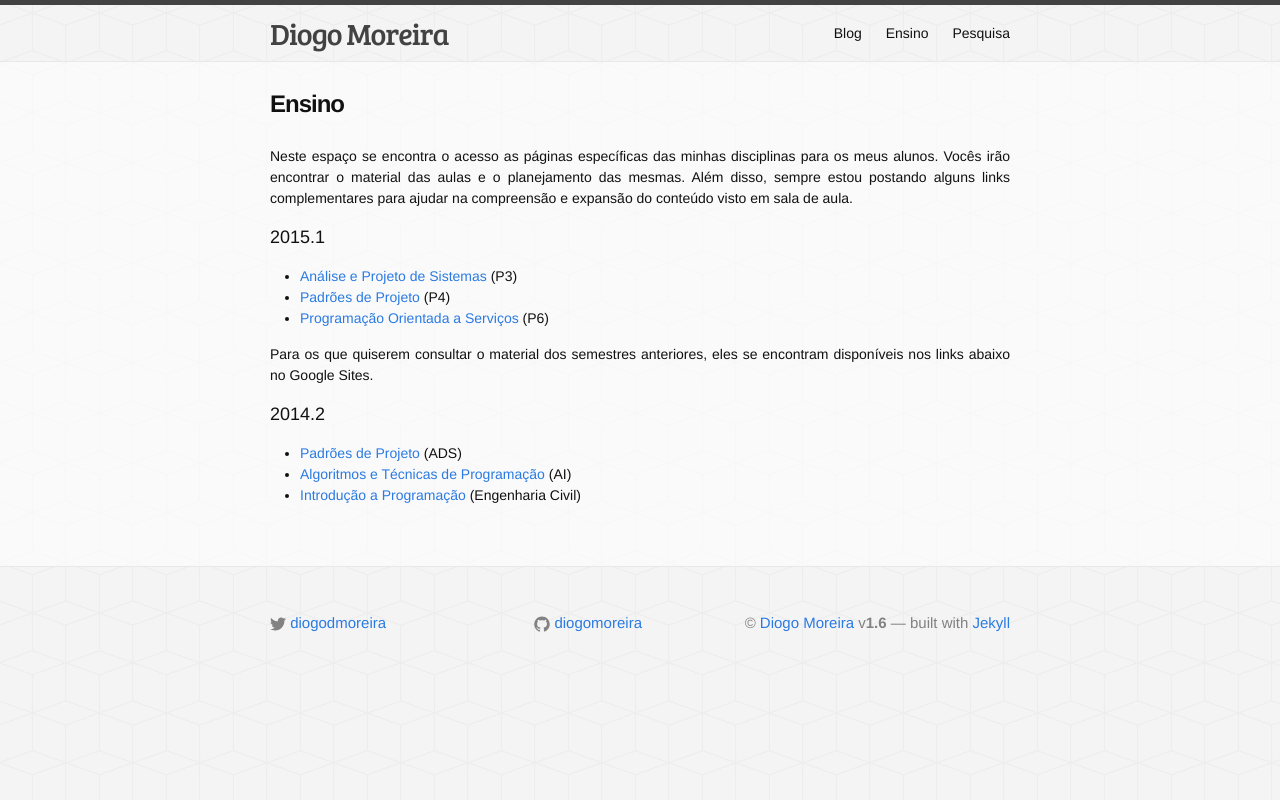
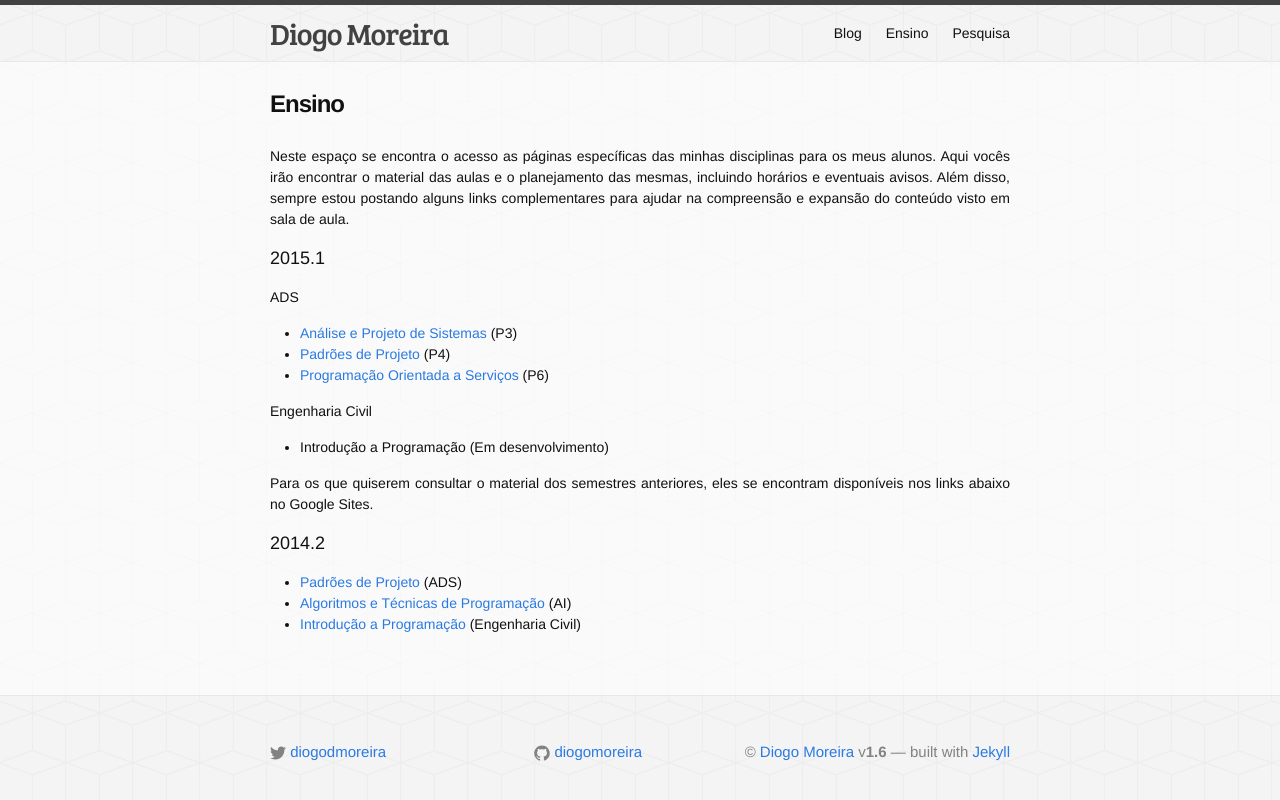
Before and after one commit to ricardojob/diogomoreira.github.io, a Jekyll site: the page built from subjects/index.md, in a window 1280 px wide. Shown: the top 800 px of the page. Built offline with Jekyll 4.4.1, drawn with Linux system fonts in a browser that asks for light colours.

Commit message:
Adding a new subject

```diff
--- a/subjects/index.md
+++ b/subjects/index.md
@@ -5,13 +5,18 @@ navigation: true
 permalink: /ensino/
 ---
 
-Neste espaço se encontra o acesso as páginas específicas das minhas disciplinas para os meus alunos. Vocês irão encontrar o material das aulas e o planejamento das mesmas. Além disso, sempre estou postando alguns links complementares para ajudar na compreensão e expansão do conteúdo visto em sala de aula.
+Neste espaço se encontra o acesso as páginas específicas das minhas disciplinas para os meus alunos. Aqui vocês irão encontrar o material das aulas e o planejamento das mesmas, incluindo horários e eventuais avisos. Além disso, sempre estou postando alguns links complementares para ajudar na compreensão e expansão do conteúdo visto em sala de aula.
 
 ### 2015.1 ###
+
+#### ADS
 
 - [Análise e Projeto de Sistemas](/ensino/aps/) (P3)
 - [Padrões de Projeto](/ensino/padroes/) (P4)
 - [Programação Orientada a Serviços](/ensino/pos/) (P6)
+
+#### Engenharia Civil
+- Introdução a Programação (Em desenvolvimento)
 
 Para os que quiserem consultar o material dos semestres anteriores, eles se encontram disponíveis nos links abaixo no Google Sites.
 
```
